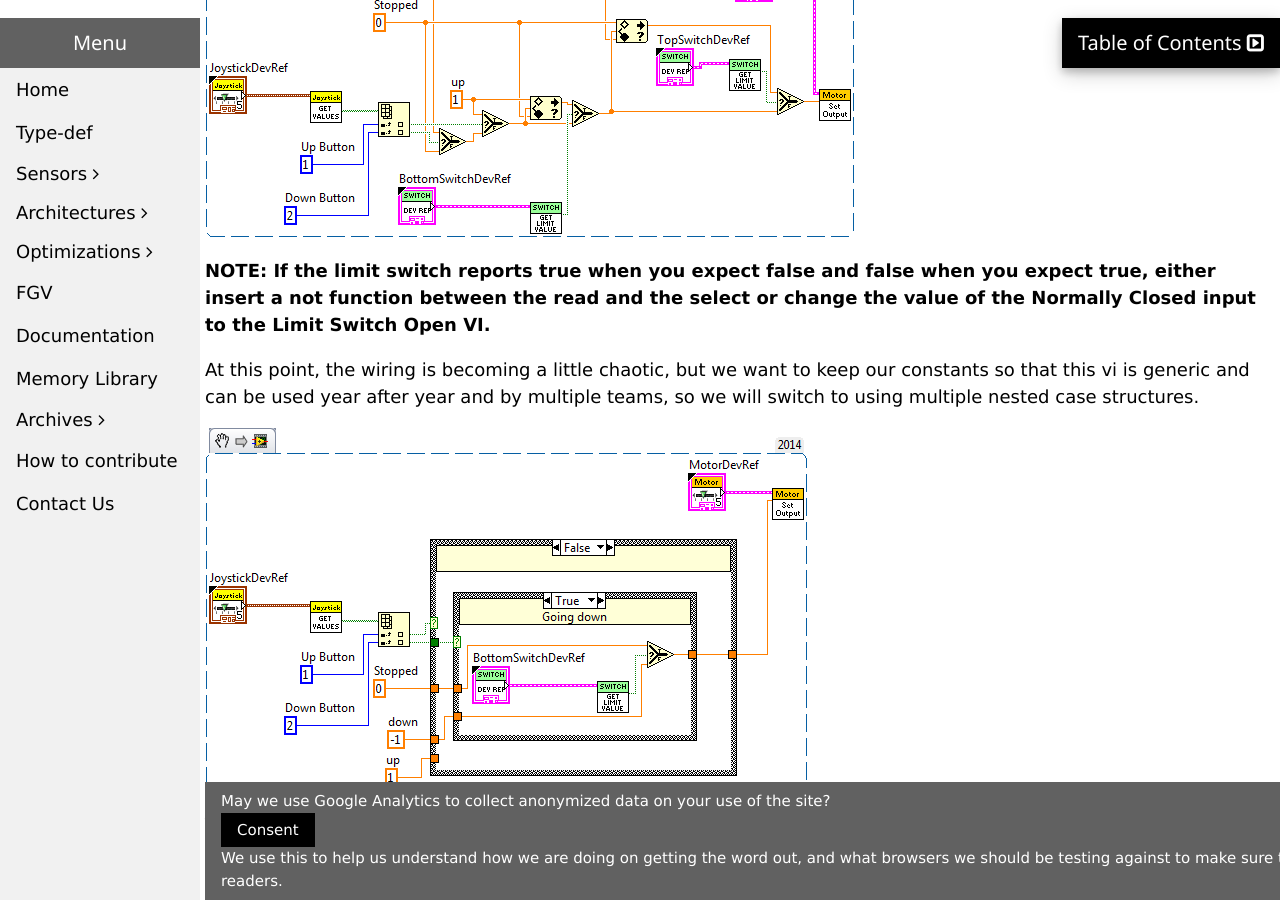
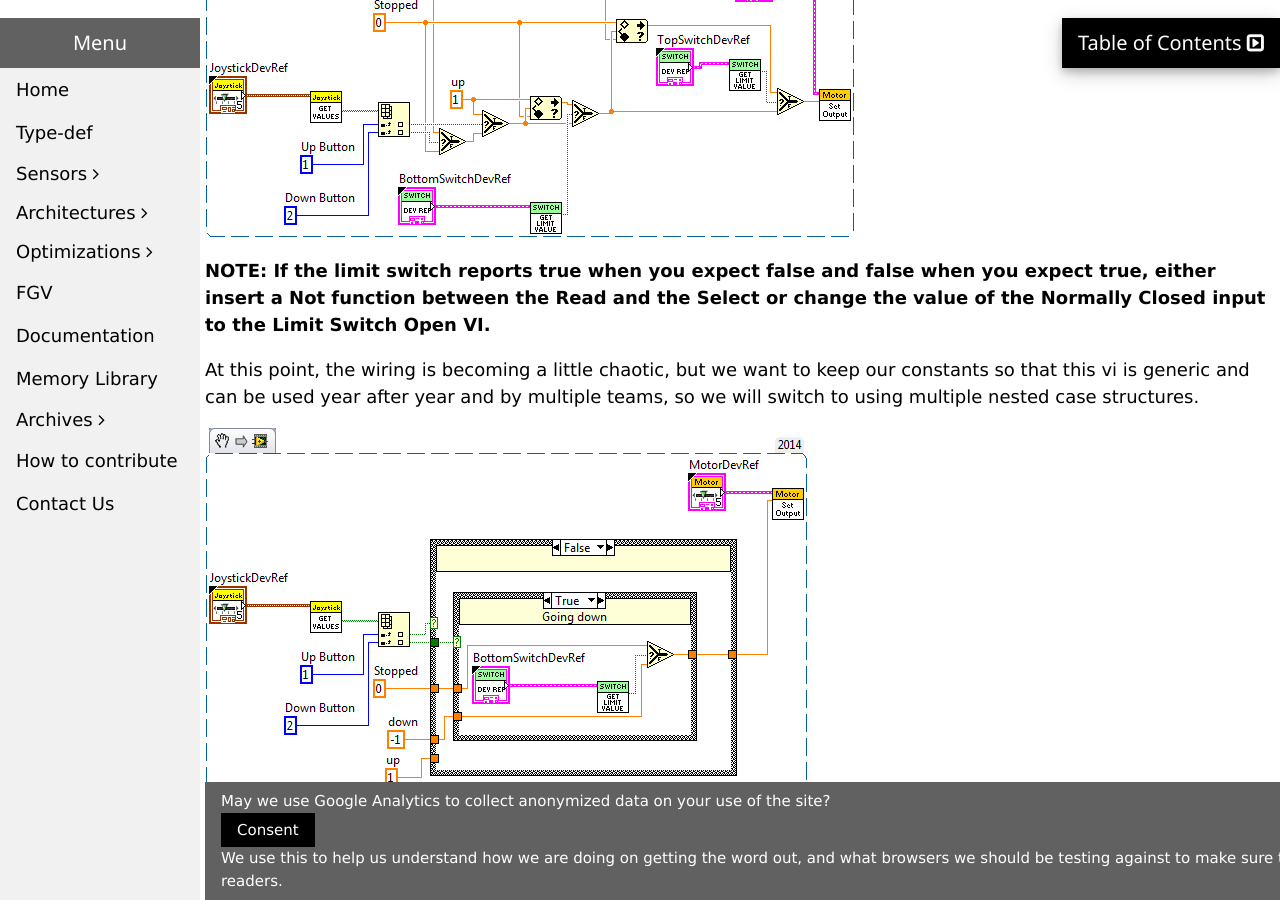
Before and after one commit to mshafer1/frclabviewtutorials, a Jekyll site: the page built from _tutorials/sensors/roborio/limit-switch/index.md, in a window 1280 px wide and 900 px high, scrolled down 2213 px. Built offline with Jekyll 4.4.1, drawn with Linux system fonts in a browser that asks for light colours; comment, search, counter and statistics services are not loaded.

```diff
--- a/_tutorials/sensors/roborio/limit-switch/index.md
+++ b/_tutorials/sensors/roborio/limit-switch/index.md
@@ -43,7 +43,7 @@ Now, this is good, but we wanted the limit switches to turn off the motor at its
 {% include downloadableImage.html path='images/LimitSwitch_BasicWLimits.png' alt='Basic use of limit switch' height=321 width=650 %}
 
 
-**NOTE: If the limit switch reports true when you expect false and false when you expect true, either insert a not function between the read and the select or change the value of the Normally Closed input to the Limit Switch Open VI.**
+**NOTE: If the limit switch reports true when you expect false and false when you expect true, either insert a Not function between the Read and the Select or change the value of the Normally Closed input to the Limit Switch Open VI.**
 
 At this point, the wiring is becoming a little chaotic, but we want to keep our constants so that this vi is generic and can be used year after year and by multiple teams, so we will switch to using multiple nested case structures.
 
```
